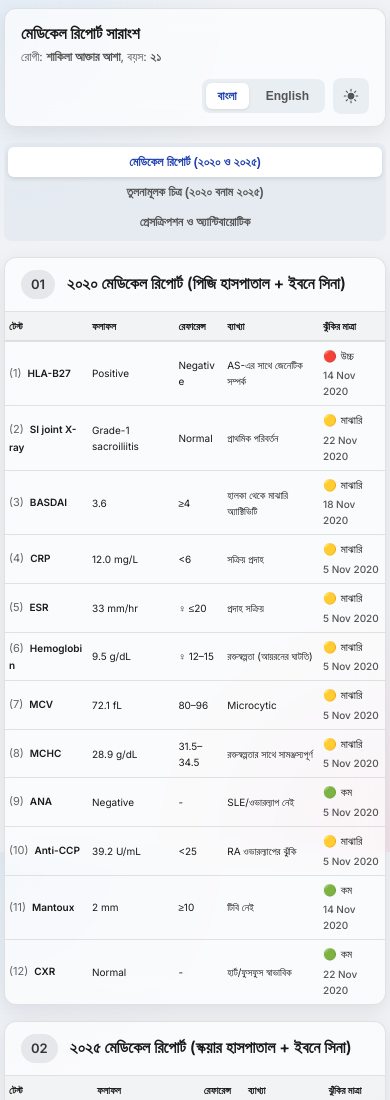
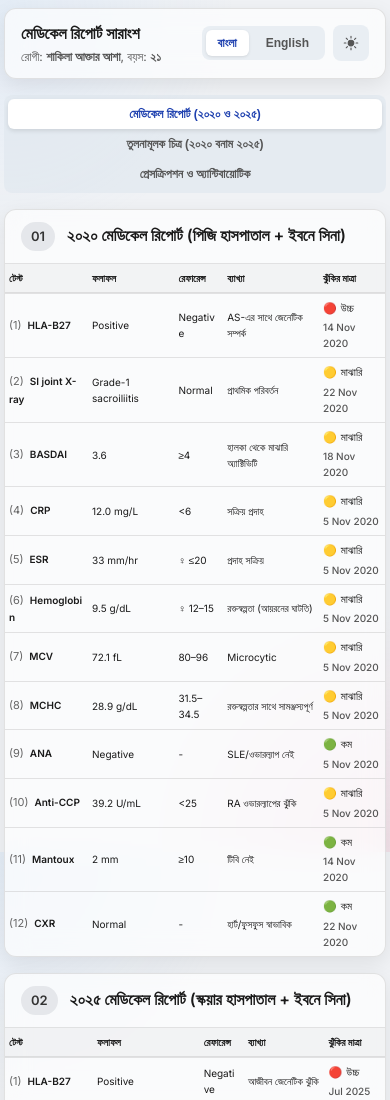
Before and after one commit to SyedMDShad/Binance, a plain HTML site: page medical-report-mim.html in a window 390 px wide. Shown: the top 1100 px of the page. Drawn offline with Linux system fonts and the light colour scheme; a web font is replaced by a local one.

Commit message:
medical-report-mim.html

```diff
--- a/medical-report-mim.html
+++ b/medical-report-mim.html
@@ -91,7 +91,7 @@
       margin-bottom: 16px;
       box-shadow: 0 6px 20px var(--shadow-color);
       border: 1px solid var(--border-color);
-      flex-wrap: wrap;
+      gap: 12px;
       backdrop-filter: blur(var(--blur-amount));
       -webkit-backdrop-filter: blur(var(--blur-amount));
       transition: all var(--transition-speed) cubic-bezier(0.25, 0.8, 0.25, 1);
@@ -113,6 +113,7 @@
         display: flex;
         align-items: center;
         gap: 8px;
+        flex-shrink: 0;
     }
 
     /* ভাষা পরিবর্তনকারী */
@@ -386,12 +387,7 @@
     @media (max-width: 480px) {
       .wrapper { padding: 0 4px; margin-top: 8px; }
       .patient-header {
-        flex-direction: column;
-        align-items: flex-start;
-        gap: 12px;
-      }
-      .controls-container {
-        align-self: flex-end;
+        flex-wrap: wrap;
       }
       .tabs { flex-direction: column; }
       .tab-button { width: 100%; }
```
